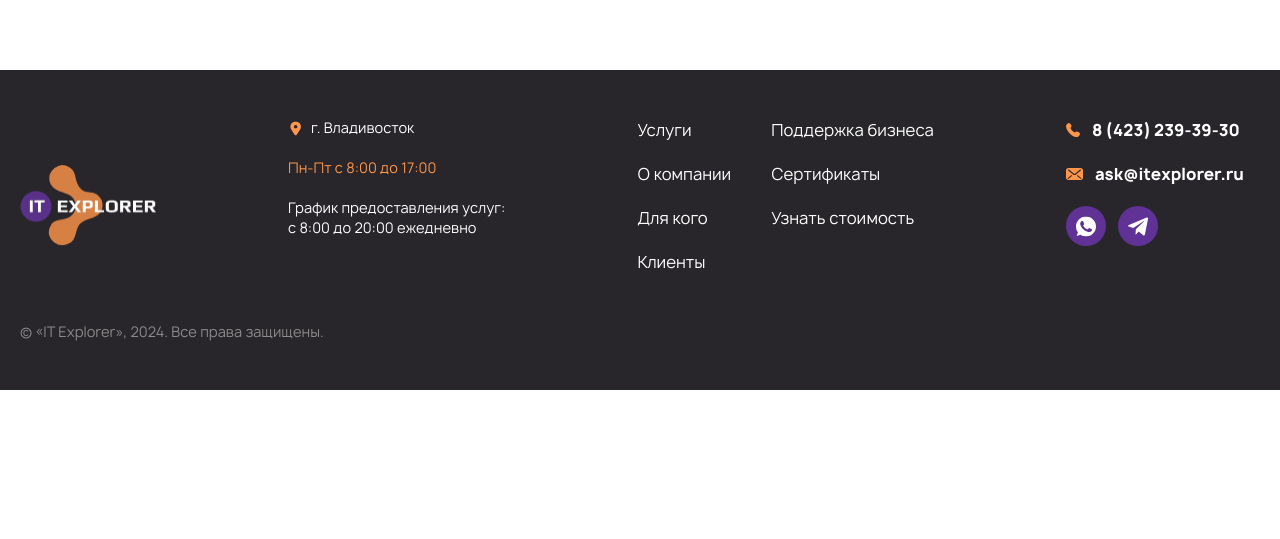
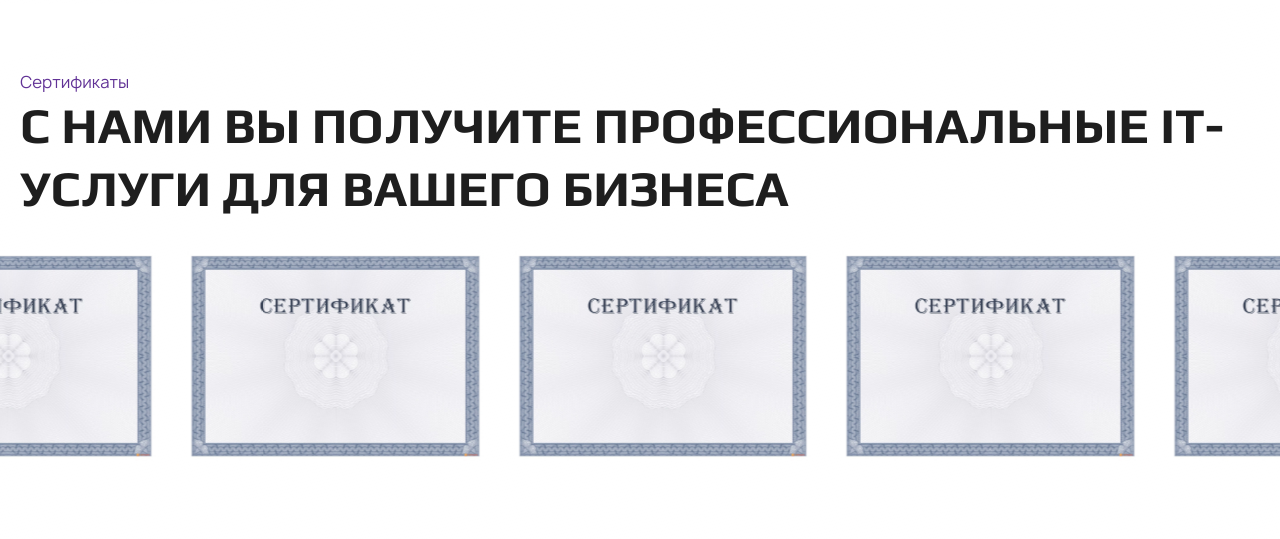
Before and after one commit to blessMe-Padre/it-explorer, a website with bundled scripts: page index.html in a window 1280 px wide. Shown: the part 4796-5335 px from the top of the page. Before the commit the page ends 5186 px from the top, so only its background shows below. Built offline with nearby package versions, Linux system fonts and the light colour scheme; files whose address does not match are found by name.

Commit message:
feat: добавляет секцию сертификаты

```diff
--- a/css/main.css
+++ b/css/main.css
@@ -1979,6 +1979,10 @@ body {
   padding-top: 1.75rem;
 }
 
+.pb-12{
+  padding-bottom: 3rem;
+}
+
 .text-center{
   text-align: center;
 }
@@ -2431,6 +2435,10 @@ body {
     padding-top: 0.5rem;
   }
 
+  .md\:pb-24{
+    padding-bottom: 6rem;
+  }
+
   .md\:text-5xl{
     font-size: 3rem;
     line-height: 1;
--- a/index.html
+++ b/index.html
@@ -75,8 +75,8 @@
                                 data-goto=".page-section-4">Клиенты</a></li>
                         <li class="px-4 mb-4"><a class="nav-link text-white" href="#"
                                 data-goto=".page-section-5">Поддержка бизнеса</a></li>
-                        <li class="px-4 mb-4"><a class="nav-link text-white" href="#" data-goto=".page-section-6">Секция
-                                5</a></li>
+                        <li class="px-4 mb-4"><a class="nav-link text-white" href="#"
+                                data-goto=".page-section-6">Сертификаты</a></li>
                     </ul>
                     <div class="flex gap-5 pl-4">
                         <a class="header-call-button" href="tel:+79147040414">Service Desk</a>
@@ -492,6 +492,48 @@
                 </div>
             </section>
 
+            <section id="sertificate" class="sertificate pb-12 md:pb-24 page-section-6">
+                <div class="container">
+                    <h2 class="text-violet">Сертификаты</h2>
+                    <p
+                        class="text-dark-black text-[28px] sm:text-[50px] font-black uppercase mb-10 font-play leading-tight mb-8">
+                        С нами вы получите профессиональные IT-услуги для вашего бизнеса</p>
+                </div>
+
+                <div class="w-0 min-w-[100%]">
+                    <div class="sertificate-swiper swiper">
+                        <div class="swiper-wrapper gallery-wrapper">
+                            <div class="swiper-slide">
+                                <a href="/src/img/certificate/sert-1.jpg" data-caption="Image caption">
+                                    <img class="m-auto" src="/src/img/certificate/sert-1.jpg" width="442" height="312"
+                                        alt="sertificate">
+                                </a>
+                            </div>
+                            <div class="swiper-slide">
+                                <a href="/src/img/certificate/sert-1.jpg" data-caption="Image caption">
+                                    <img class="m-auto" src="/src/img/certificate/sert-1.jpg" width="442" height="312"
+                                        alt="sertificate">
+                                </a>
+                            </div>
+                            <div class="swiper-slide">
+                                <a href="/src/img/certificate/sert-1.jpg" data-caption="Image caption">
+                                    <img class="m-auto" src="/src/img/certificate/sert-1.jpg" width="442" height="312"
+                                        alt="sertificate">
+                                </a>
+                            </div>
+                            <div class="swiper-slide">
+                                <a href="/src/img/certificate/sert-1.jpg" data-caption="Image caption">
+                                    <img class="m-auto" src="/src/img/certificate/sert-1.jpg" width="442" height="312"
+                                        alt="sertificate">
+                                </a>
+                            </div>
+                        </div>
+                    </div>
+                </div>
+
+
+            </section>
+
             <section id="popup" class="popup">
                 <div class="popup__body">
                     <div class="popup__content">
@@ -569,7 +611,7 @@
                                 href="#support">Поддержка бизнеса</a>
                         </li>
                         <li class="mb-5"><a class="text-sm sm:text-base transition-colors hover:text-orange"
-                                href="#">Сертификаты</a></li>
+                                href="#sertificate">Сертификаты</a></li>
                         <li class="mb-5"><a class="text-sm sm:text-base transition-colors hover:text-orange"
                                 href="#">Узнать стоимость</a>
                         </li>
--- a/js/main.js
+++ b/js/main.js
@@ -17,6 +17,6 @@ window.addEventListener('DOMContentLoaded', () => {
     initCurrentYear();
     // initScrollToTop();
     initScroll();
-    // baguetteBox.run('.gallery-wrapper');
+    baguetteBox.run('.gallery-wrapper');
     initPopup();
 });
--- a/js/module/sliders.js
+++ b/js/module/sliders.js
@@ -30,4 +30,36 @@ export const initSlider = () => {
             },
         });
     }
+
+    // сдайдер sertificate
+
+    const sertificateSlider = document.querySelector('.sertificate-swiper');
+    if (sertificateSlider) {
+        const swiper = new Swiper(sertificateSlider, {
+            loop: true,
+            spaceBetween: 30,
+            autoplay: true,
+            speed: 500,
+            breakpoints: {
+                320: {
+                    slidesPerView: 2,
+                    spaceBetween: 10,
+                    centeredSlides: true,
+                },
+                374: {
+                    slidesPerView: 2,
+                    spaceBetween: 10,
+                    centeredSlides: true,
+                },
+                767: {
+                    slidesPerView: 3,
+                    spaceBetween: 30,
+                },
+                1023: {
+                    slidesPerView: 4,
+                    spaceBetween: 30,
+                },
+            },
+        });
+    }
 }
```
Also changed, not shown: src/img/certificate/sert-1.jpg (added).
